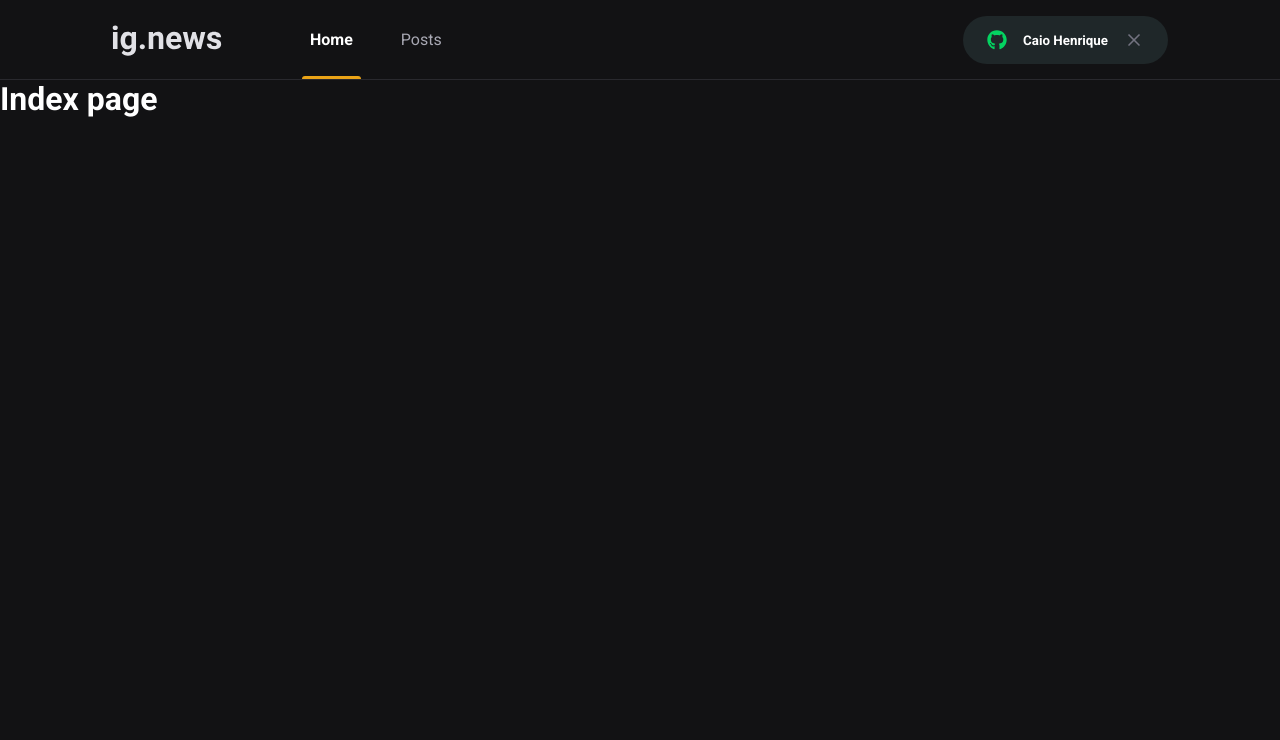
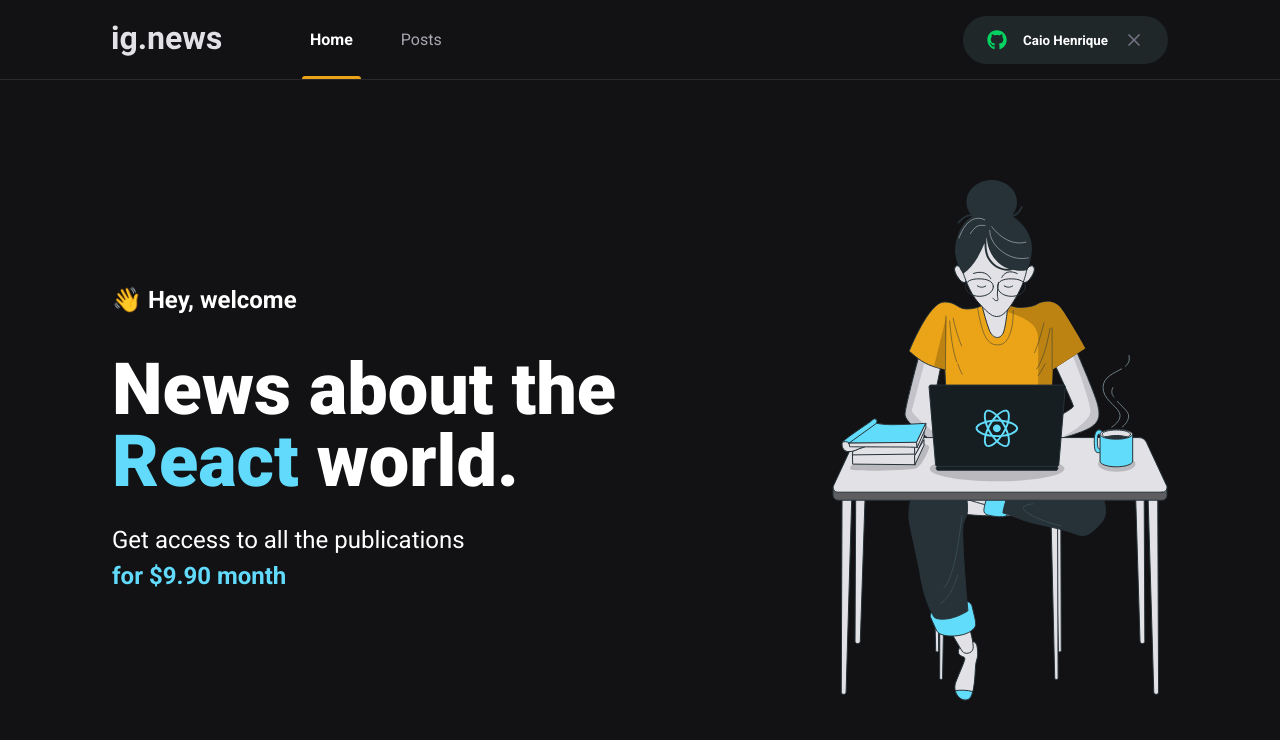
Before and after one commit to caiohenrique-developer/ig.news, a Next.js app: page / in a window 1280 px wide. Shown: the top 740 px of the page. Built offline with nearby package versions, Linux system fonts and the light colour scheme.

Commit message:
:sparkles: [ FEAT ]: Create home page

```diff
--- /dev/null
+++ b/src/pages/home.module.scss
@@ -0,0 +1,41 @@
+.contentContainer {
+  max-width: 1120px;
+  margin: 0 auto;
+  padding: 0 2rem;
+  height: calc(100vh - 5rem);
+
+  display: flex;
+  align-items: center;
+  justify-content: space-between;
+}
+
+.hero {
+  max-width: 600px;
+
+  > span {
+    font-size: 1.5rem;
+    font-weight: bold;
+  }
+
+  h1 {
+    font-size: 4.5rem;
+    line-height: 4.5rem;
+    font-weight: 900;
+    margin-top: 2.5rem;
+
+    span {
+      color: var(--cyan500);
+    }
+  }
+
+  p {
+    font-size: 1.5rem;
+    line-height: 2.25rem;
+    margin-top: 1.5rem;
+
+    span {
+      color: var(--cyan500);
+      font-weight: bold;
+    }
+  }
+}
--- a/src/pages/index.tsx
+++ b/src/pages/index.tsx
@@ -1,13 +1,26 @@
 import Head from 'next/head';
+
+import styles from './home.module.scss';
 
 export default function Home() {
   return (
     <>
       <Head>
-        <title>Ig.News | 👋 Hey, welcome</title>
+        <title>Home | ig.news</title>
       </Head>
 
-      <h1>Index <span>page</span></h1>
+      <main className={styles.contentContainer}>
+        <section className={styles.hero}>
+          <span>👋 Hey, welcome</span>
+          <h1>News about the <span>React</span> world.</h1>
+          <p>
+            Get access to all the publications <br />
+            <span>for $9.90 month</span>
+          </p>
+        </section>
+
+        <img src="/images/avatar.svg" alt="Girl coding" />
+      </main>
     </>
   )
 }
```
